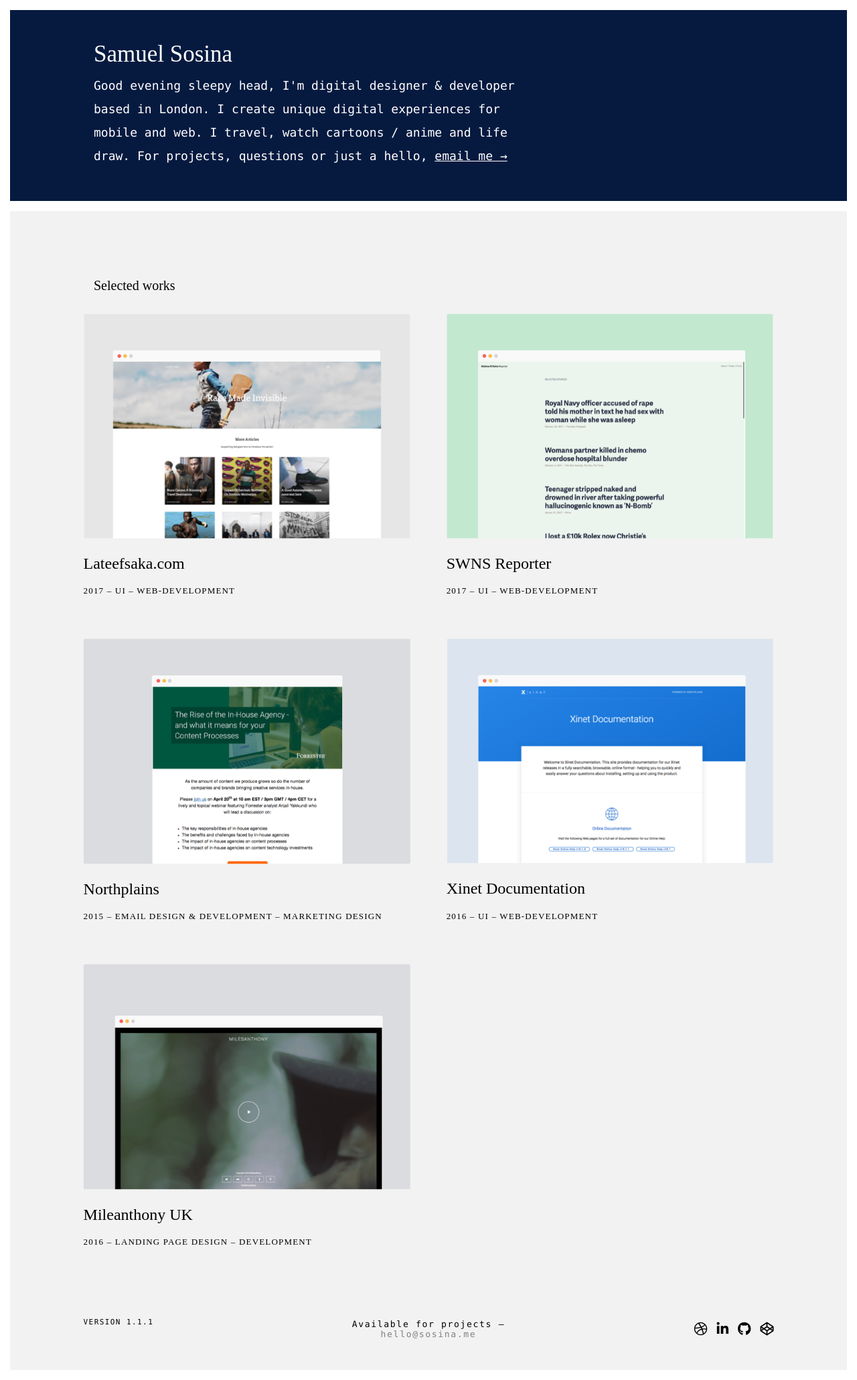
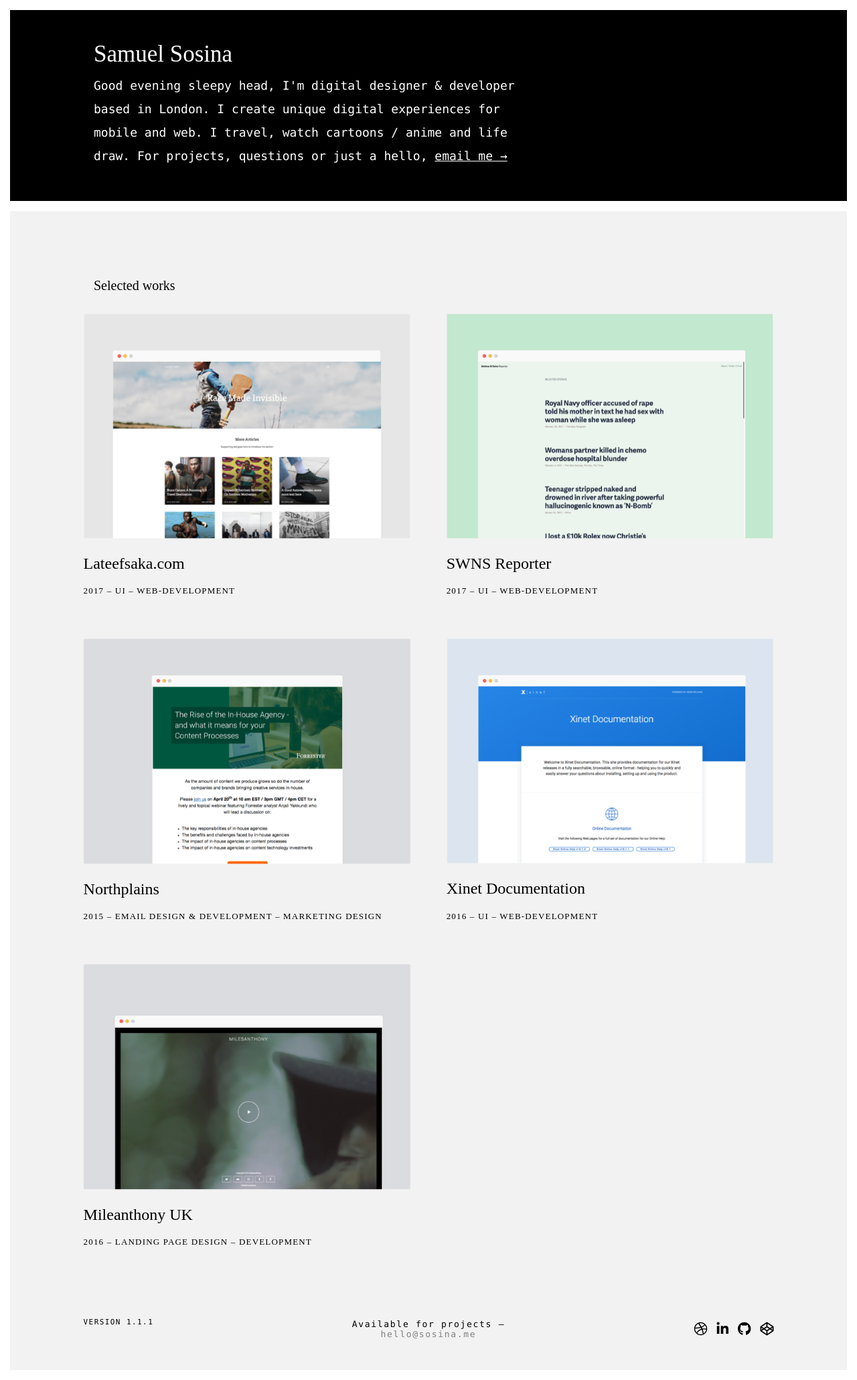
Before and after one commit to ssosina/sosina.me, a Jekyll site: the page built from index.html, in a window 1280 px wide. Shown: the whole page at 67% size. Built offline with Jekyll 4.4.1, drawn with Linux system fonts in a browser that asks for light colours; nearby versions of some CDN libraries; library files that are not in the unit come from our copies.

Commit message:
hero test

```diff
--- a/_includes/hero.html
+++ b/_includes/hero.html
@@ -1,8 +1,5 @@
 <div class="hero">
 	<div class="hero__container">
-
-
-
 	<div class="hero__content">
 	    <h1 class="hero__title">Samuel Sosina</h1>
 	    <h1 class="hero__summary"><span id="greeting">Hey</span>, I'm digital designer & developer based in London. I create unique digital experiences for mobile and web. I travel, <a target="_blank" href="https://www.youtube.com/watch?v=1eO5U_uN7DQ">watch cartoons</a> / <a target="_blank" href="https://www.youtube.com/watch?v=K-GwVEmoT3Y">anime</a> and life draw. For projects, questions or just a hello, <a class="hero__email-link" href="mailto:samsosina@gmail.com">email me →</a>
--- a/_scss/3-modules/_hero.scss
+++ b/_scss/3-modules/_hero.scss
@@ -1,7 +1,7 @@
 .hero{
 	width: 100%;
 	text-align: left;
-    background: #061A40;
+    background: black;
     border: 15px solid white;
     height: 60vh;
     display: flex;
@@ -11,7 +11,6 @@
 .hero__container{
 	width: 80%;
 	margin: 0 auto;
-
     align-self: center;
 }
 
--- a/css/main.css
+++ b/css/main.css
@@ -359,7 +359,7 @@ footer {
 .hero {
   width: 100%;
   text-align: left;
-  background: #061A40;
+  background: black;
   border: 15px solid white;
   height: 60vh;
   display: -ms-flexbox;
```
